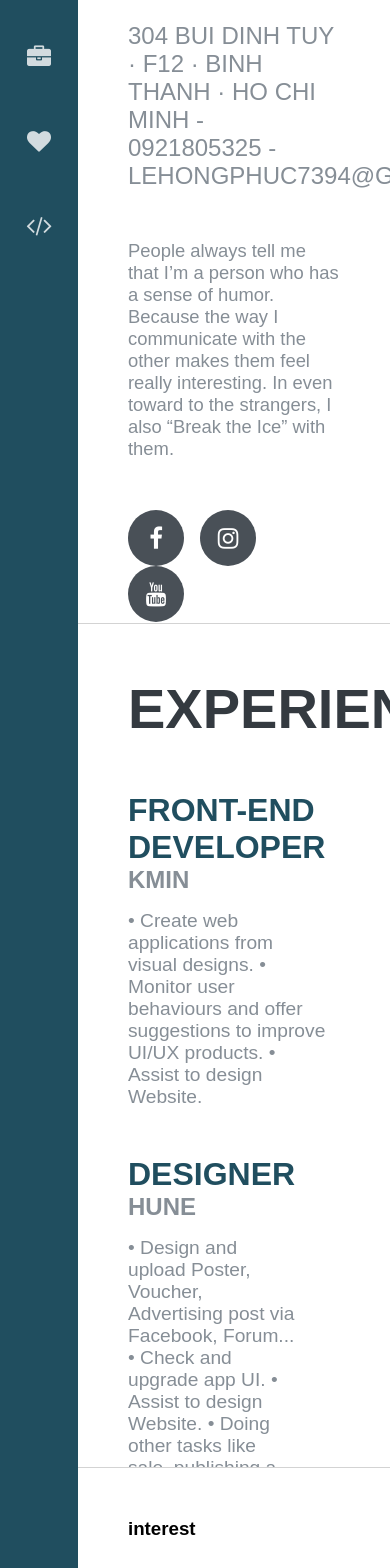
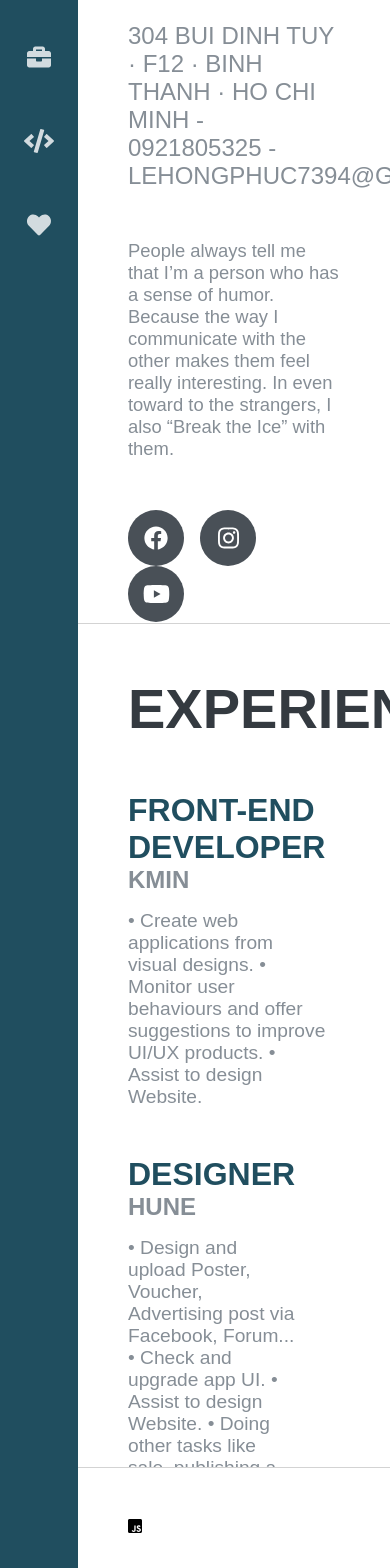
Before and after one commit to mag002/mycv, a React (Create React App) app: page / in a window 390 px wide. Shown: the part 220-1788 px from the top of the page. Built offline with nearby package versions, Linux system fonts and the light colour scheme; a web font is replaced by a local one.

Commit message:
font-awesome

```diff
--- a/package.json
+++ b/package.json
@@ -3,7 +3,10 @@
   "version": "0.1.0",
   "private": true,
   "dependencies": {
-    "font-awesome": "^4.7.0",
+    "@fortawesome/fontawesome-svg-core": "^1.2.14",
+    "@fortawesome/free-brands-svg-icons": "^5.7.1",
+    "@fortawesome/free-solid-svg-icons": "^5.7.1",
+    "@fortawesome/react-fontawesome": "^0.1.4",
     "prop-types": "^15.6.2",
     "react": "^16.7.0",
     "react-dom": "^16.7.0",
--- a/src/About/About.js
+++ b/src/About/About.js
@@ -1,11 +1,16 @@
 import React from "react";
 import propTypes from "prop-types";
 import aboutCss from "./About.module.css";
+import { FontAwesomeIcon } from "@fortawesome/react-fontawesome";
+import { library } from "@fortawesome/fontawesome-svg-core";
+import { fab } from "@fortawesome/free-brands-svg-icons";
+import { faCheckSquare, faCoffee } from "@fortawesome/free-solid-svg-icons";
+library.add(fab, faCheckSquare, faCoffee);
 
 const SocialIcon = props => {
   return (
     <a href={props.link} className={aboutCss.socialIcon}>
-      <i className={"fa fa-" + props.type} />
+      <FontAwesomeIcon icon={["fab", props.type]} />
     </a>
   );
 };
--- a/src/Content/Content.js
+++ b/src/Content/Content.js
@@ -13,8 +13,9 @@ const content = props => {
         id={props.state.experience.title}
         experience={props.state.experience}
       />
+
+      <Skills id={props.state.skills.title} />
       <Interest id={props.state.interest.title} />
-      <Skills id={props.state.skills.title} />
     </section>
   );
 };
--- a/src/Navbar/Navbar.js
+++ b/src/Navbar/Navbar.js
@@ -1,7 +1,16 @@
 import React from "react";
 import navbarCss from "./Navbar.module.css";
 import avatar from "../img/ashark.png";
-
+import { FontAwesomeIcon } from "@fortawesome/react-fontawesome";
+import { library } from "@fortawesome/fontawesome-svg-core";
+import { fab } from "@fortawesome/free-brands-svg-icons";
+import {
+  faInfo,
+  faBriefcase,
+  faHeart,
+  faCode
+} from "@fortawesome/free-solid-svg-icons";
+library.add(fab, faInfo, faBriefcase, faHeart, faCode);
 const NavAvatar = () => {
   return <img src={avatar} alt="avatar" title="Shark" />;
 };
@@ -11,7 +20,7 @@ const Item = props => {
     <li>
       <a href={"#" + props.content}>
         {" "}
-        <i className={"fa fa-" + props.icon} />
+        <FontAwesomeIcon icon={props.icon} />
         <span>{props.content}</span>
       </a>
     </li>
@@ -22,8 +31,9 @@ const NavbarList = props => {
     <ul>
       <Item content={props.state.about.title} icon="info" />
       <Item content={props.state.experience.title} icon="briefcase" />
+
+      <Item content={props.state.skills.title} icon="code" />
       <Item content={props.state.interest.title} icon="heart" />
-      <Item content={props.state.skills.title} icon="code" />
     </ul>
   );
 };
--- a/src/Navbar/Navbar.module.css
+++ b/src/Navbar/Navbar.module.css
@@ -38,15 +38,20 @@
 
   padding: 100px 0px;
 }
-.nav ul li a i {
+.nav ul li a svg {
   display: none;
 }
 @media screen and (max-width: 996px) {
-  .nav ul li a i {
+  .nav ul li a svg {
     display: block;
     margin: 20px 0px;
   }
   .nav ul li a span {
     display: none;
   }
+  .nav ul li a {
+    display: flex;
+    justify-content: center;
+    align-items: center;
+  }
 }
--- a/src/Skills/Skills.js
+++ b/src/Skills/Skills.js
@@ -1,9 +1,14 @@
 import React from "react";
+import { FontAwesomeIcon } from "@fortawesome/react-fontawesome";
+import { library } from "@fortawesome/fontawesome-svg-core";
+import { fab } from "@fortawesome/free-brands-svg-icons";
+import { faCheckSquare, faCoffee } from "@fortawesome/free-solid-svg-icons";
+library.add(fab, faCheckSquare, faCoffee);
 
 const skills = props => {
   return (
     <section id={props.id}>
-      <h1>Skills</h1>
+      <FontAwesomeIcon icon={["fab", "js-square"]} />
     </section>
   );
 };
```
Also changed, not shown: src/index.js (+7 -7 lines), 1 other file (tests, documents, lock files or other folders).
